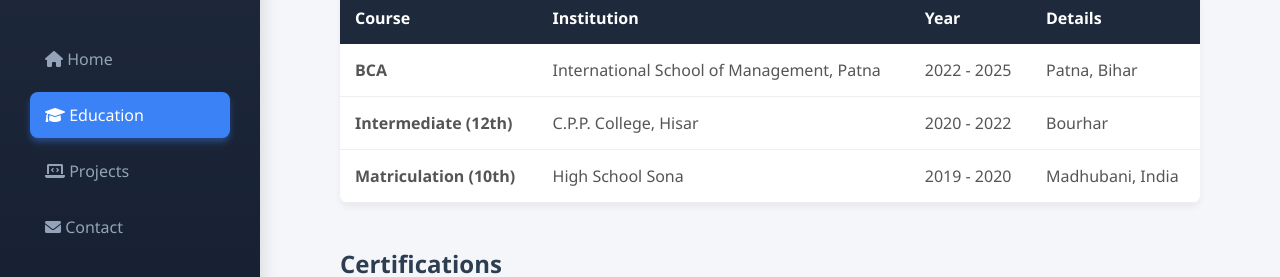
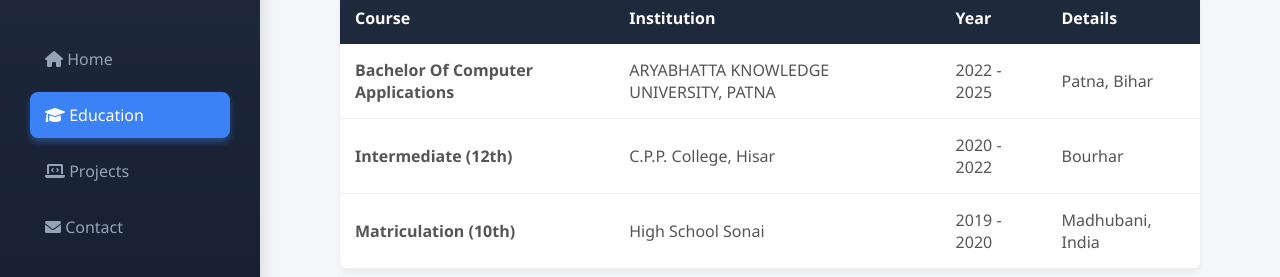
Before and after one commit to imvikashkumar-dev/vikash-portfolio, a plain HTML site: page education.html in a window 1280 px wide. Shown: the part 91-368 px from the top of the page. Drawn offline with Linux system fonts and the light colour scheme.

Commit message:
Update education.html

```diff
--- a/education.html
+++ b/education.html
@@ -41,8 +41,8 @@
                 <th>Details</th>
             </tr>
             <tr>
-                <td><strong>BCA</strong></td>
-                <td>International School of Management, Patna</td>
+                <td><strong>Bachelor Of Computer Applications</strong></td>
+                <td>ARYABHATTA KNOWLEDGE UNIVERSITY, PATNA</td>
                 <td>2022 - 2025</td>
                 <td>Patna, Bihar</td>
             </tr>
@@ -54,7 +54,7 @@
             </tr>
             <tr>
                 <td><strong>Matriculation (10th)</strong></td>
-                <td>High School Sona</td>
+                <td>High School Sonai</td>
                 <td>2019 - 2020</td>
                 <td>Madhubani, India</td>
             </tr>
@@ -90,4 +90,5 @@
     </div>
 
 </body>
+
 </html>
```
